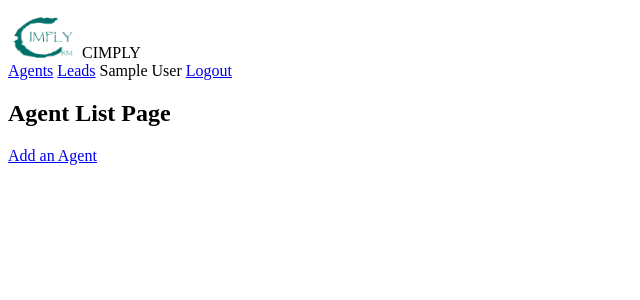
After one commit to AlvinKanai/basic-django-crm, a Django app: page /agents/ in a window 1280 px wide. The commit adds this page. Shown: the top 300 px of the page, without its empty margins (0-640 px from the left). Run offline with Django 3.2, Linux system fonts and the light colour scheme; the visitor is signed in with stand-in values (Sample User, id 1); data that the repository does not hold is empty.

Commit message:
Agent feature created

```diff
--- a/agents/urls.py
+++ b/agents/urls.py
@@ -1,7 +1,12 @@
 from django.urls import path
+from .views import *
 
 app_name = 'agents'
 
 urlpatterns = [
-
+    path('', AgentListView.as_view(), name='agent-list'),
+    path('<int:pk>/', AgentDetailView.as_view(), name='agent-detail'),
+    path('create/', AgentCreateView.as_view(), name='agent-create'),
+    path('<int:pk>/update/', AgentUpdateView.as_view(), name='agent-update'),
+    path('<int:pk>/delete/', AgentDeleteView.as_view(), name='agent-delete'),
 ]
--- a/agents/views.py
+++ b/agents/views.py
@@ -1,3 +1,63 @@
-from django.shortcuts import render
+from django.shortcuts import reverse
+from django.views import generic
+from django.contrib.auth.mixins import LoginRequiredMixin
+from leads.models import Agent
+from .forms import AgentModelForm
 
 # Create your views here.
+
+
+class AgentListView(LoginRequiredMixin, generic.ListView):
+    template_name = 'agents/agent_list.html'
+    context_object_name = 'agents'
+
+    def get_queryset(self):
+        organization = self.request.user.userprofile
+        return Agent.objects.filter(organization=organization)
+
+
+class AgentDetailView(LoginRequiredMixin, generic.DetailView):
+    template_name = 'agents/agent_details.html'
+    context_object_name = 'agent'
+
+    def get_queryset(self):
+        organization = self.request.user.userprofile
+        return Agent.objects.filter(organization=organization)
+
+
+class AgentCreateView(LoginRequiredMixin, generic.CreateView):
+    template_name = 'agents/agent_create.html'
+    form_class = AgentModelForm
+
+    def get_success_url(self):
+        return reverse('agents:agent-list')
+
+    def form_valid(self, form):
+        agent = form.save(commit=False)
+        agent.organization = self.request.user.userprofile
+        agent.save()
+        return super(AgentCreateView, self).form_valid(form)
+
+
+class AgentUpdateView(LoginRequiredMixin, generic.UpdateView):
+    template_name = 'agents/agent_update.html'
+    form_class = AgentModelForm
+
+    def get_success_url(self):
+        return reverse('agents:agent-list')
+
+    def get_queryset(self):
+        organization = self.request.user.userprofile
+        return Agent.objects.filter(organization=organization)
+
+
+class AgentDeleteView(LoginRequiredMixin, generic.DeleteView):
+    template_name = 'agents/agent_delete.html'
+    context_object_name = 'agent'
+
+    def get_queryset(self):
+        organization = self.request.user.userprofile
+        return Agent.objects.filter(organization=organization)
+
+    def get_success_url(self):
+        return reverse('agents:agent-list')
--- a/crm/settings.py
+++ b/crm/settings.py
@@ -136,4 +136,5 @@ AUTH_USER_MODEL = 'leads.User'
 EMAIL_BACKEND = 'django.core.mail.backends.console.EmailBackend'
 
 LOGIN_REDIRECT_URL = '/leads'
+LOGIN_URL = '/login'
 LOGOUT_REDIRECT_URL = '/'
--- a/leads/models.py
+++ b/leads/models.py
@@ -1,13 +1,21 @@
 from django.db import models
+from django.db.models.signals import post_save
 from django.utils import timezone
 from django.contrib.auth.models import AbstractUser
 
 
 class User(AbstractUser):
-    pass
+    is_organizer = models.BooleanField(default=True)
+    is_agent = models.BooleanField(default=False)
 
 
-# Create your models here.
+class UserProfile(models.Model):
+    user = models.OneToOneField('User', on_delete=models.CASCADE)
+
+    def __str__(self):
+        return f"{self.first_name}{self.last_name}"
+
+
 class Lead(models.Model):
     first_name = models.CharField(max_length=30)
     last_name = models.CharField(max_length=30)
@@ -22,6 +30,15 @@ class Lead(models.Model):
 
 class Agent(models.Model):
     user = models.OneToOneField(User, on_delete=models.CASCADE)
+    organization = models.ForeignKey('UserProfile', on_delete=models.CASCADE)
 
     def __str__(self):
         return f"{ self.user.first_name } { self.user.last_name }"
+
+
+def post_user_created_signal(sender, instance, created, **kwargs):
+    if created:
+        UserProfile.objects.create(user=instance)
+
+
+post_save.connect(post_user_created_signal, sender=User)
--- /dev/null
+++ b/templates/agents/agent_list.html
@@ -0,0 +1,13 @@
+{% extends "base.html" %} {% block title %} Agents {% endblock title %} {% block content %}
+<section class="list">
+    <h2>Agent List Page</h2>
+
+    <a href="{% url 'agents:agent-create' %}">Add an Agent</a>
+
+    <div class="agents">
+        {% for agent in agents %}
+        <p><a href="{% url 'agents:agent-detail' agent.pk %}" class="lead">{{ agent.first_name }} {{ agent.last_name }}</a></p> {% endfor %}
+    </div>
+</section>
+
+{% endblock content %}
--- a/templates/navbar.html
+++ b/templates/navbar.html
@@ -6,7 +6,8 @@
             <span>CIMPLY</span>
         </div>
         <div class="nav-menu">
-            {% if request.user.is_authenticated %} {{ request.user.first_name }} {{ request.user.last_name }}
+            <a href="{% url 'agents:agent-list'%}">Agents</a>
+            <a href="{% url 'leads:lead-list'%}">Leads</a> {% if request.user.is_authenticated %} {{ request.user.first_name }} {{ request.user.last_name }}
             <a href="{% url 'pages:logout' %}">Logout</a> {% else %}
             <a href="{% url 'pages:login' %}">Login</a> {% endif %}
 
```
Also changed, not shown: agents/forms.py (added, +10 -0 lines), leads/views.py (+18 -9 lines), templates/agents/agent_create.html (added, +12 -0 lines), templates/agents/agent_delete.html (added, +16 -0 lines), templates/agents/agent_detail.html (added, +19 -0 lines), templates/agents/agent_update.html (added, +16 -0 lines), templates/leads/lead_delete.html (+9 -11 lines), templates/leads/lead_list.html (+7 -5 lines), agents/mixins.py (added).
